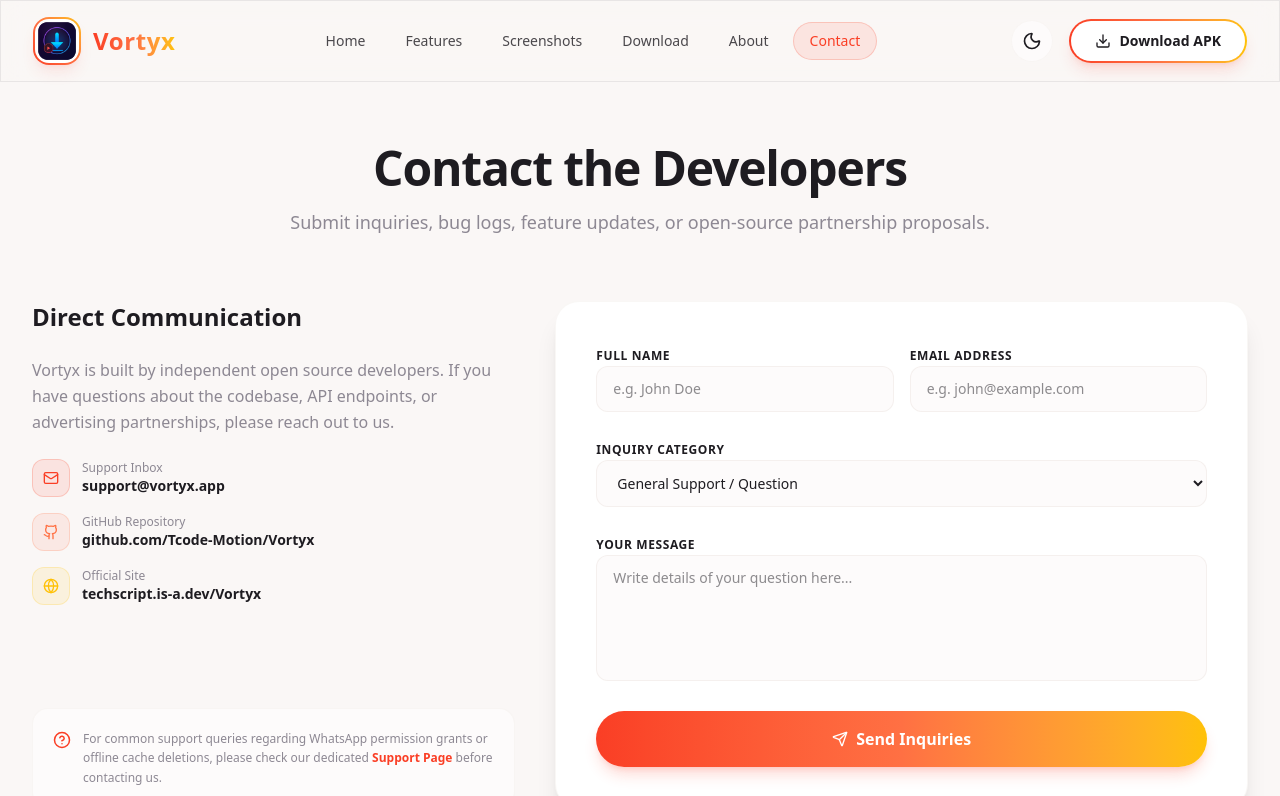
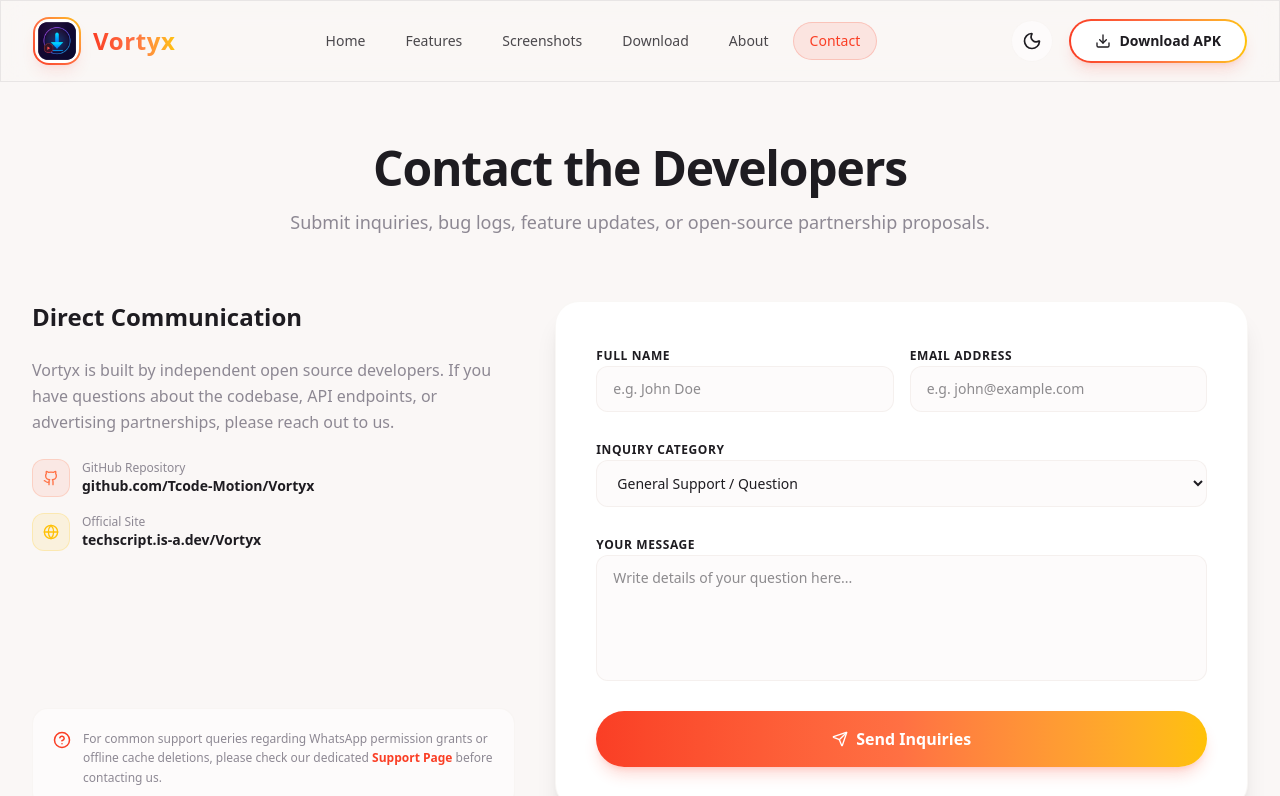
Before and after one commit to Tcode-Motion/Vortyx, a Next.js app: page /Vortyx/contact in a window 1280 px wide. Shown: the top 796 px of the page. Built offline with nearby package versions, Linux system fonts and the light colour scheme.

Commit message:
remove Support Inbox email contact

```diff
--- a/src/app/contact/page.tsx
+++ b/src/app/contact/page.tsx
@@ -49,17 +49,7 @@
             </p>
 
             <ul className="space-y-4 text-sm">
-              <li className="flex items-center gap-3">
-                <div className="p-2.5 rounded-xl bg-brand-pink/10 border border-brand-pink/20 text-brand-pink">
-                  <Mail size={16} />
-                </div>
-                <div>
-                  <span className="block text-xs text-theme-foreground-muted">Support Inbox</span>
-                  <a href="mailto:support@vortyx.app" className="font-semibold text-theme-foreground hover:underline">
-                    support@vortyx.app
-                  </a>
-                </div>
-              </li>
+
               <li className="flex items-center gap-3">
                 <div className="p-2.5 rounded-xl bg-brand-coral/10 border border-brand-coral/20 text-brand-coral">
                   <GithubIcon size={16} />
```
